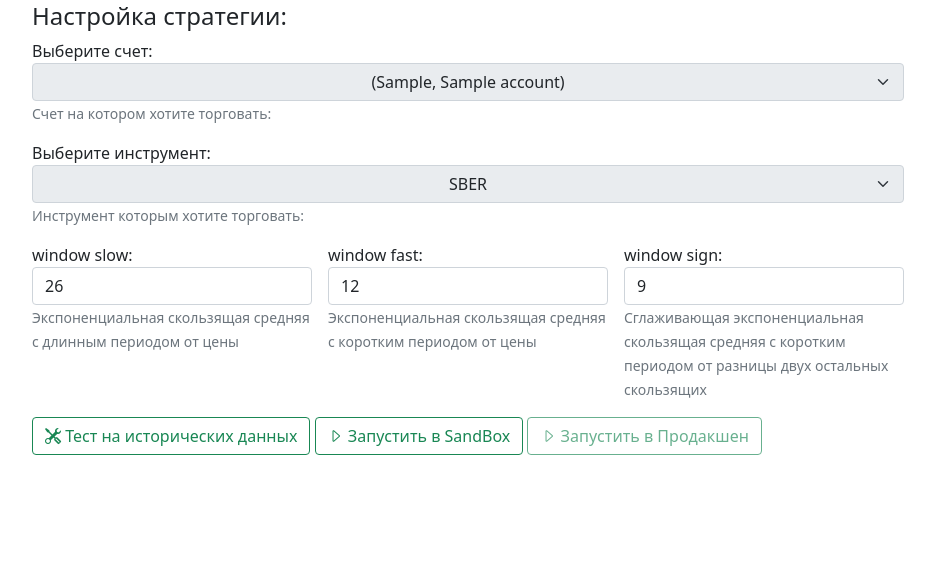
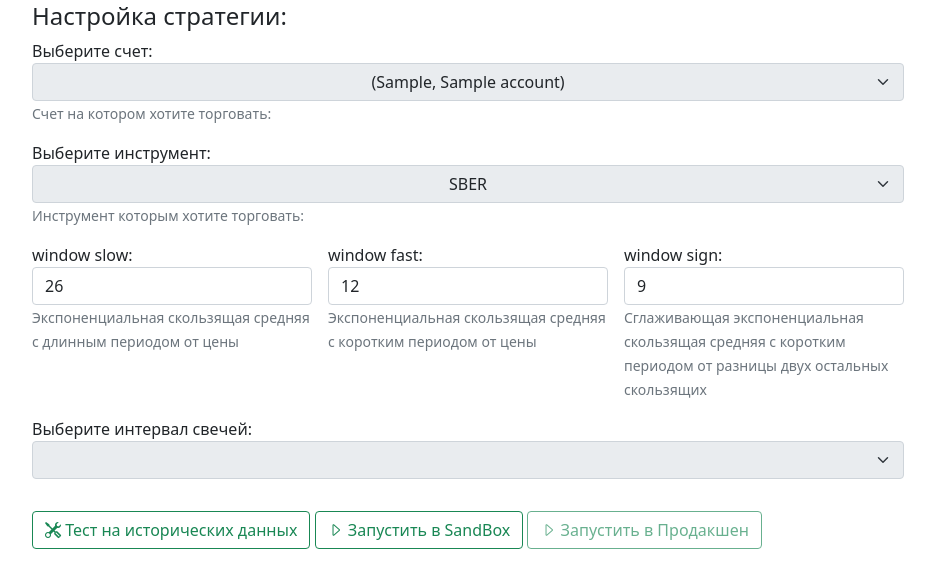
Before and after one commit to Yurgers/tinkoff_invest_robot, a Python web app: template templates/stratgy.html in a window 1280 px wide. Shown: the part 148-736 px from the top of the page, without its empty margins (172-1107 px from the left). Run offline with Jinja, Linux system fonts and the light colour scheme; the template is opened without the code that fills it: most values are stand-ins (such as "Sample title", 1, 10 or a date in 2020); some libraries are stand-ins or nearby versions.

Commit message:
Добавил возможность выбора интервалов свечей.

```diff
--- a/app.py
+++ b/app.py
@@ -89,7 +89,8 @@
 @app.route("/stratgy", methods=['GET'])
 def show_stratgy():
     sandbox_accounts = _sandbox_accounts.get()
-    return render_template("stratgy.html", sandbox_accounts=sandbox_accounts)
+    return render_template("stratgy.html", sandbox_accounts=sandbox_accounts,
+                                           timeframe=glossary.timeframe)
 
 
 @app.route("/stratgy/test", methods=['POST'])
@@ -98,6 +99,7 @@
     data['window_slow'] = int(data['window_slow'])
     data['window_fast'] = int(data['window_fast'])
     data['window_sign'] = int(data['window_sign'])
+    data['timeframe'] = int(data['timeframe'])
 
     result = macd_test(data)
 
--- a/src/algotrading/get_candles.py
+++ b/src/algotrading/get_candles.py
@@ -13,11 +13,11 @@
 from tinkoff.invest.utils import now
 
 
-def get_all_candles(client, figi, periud_day):
+def get_all_candles(client, figi, periud_day, timeframe):
     candles = client.get_all_candles(
         figi=figi,
         from_=now() - timedelta(days=periud_day),
-        interval=CandleInterval.CANDLE_INTERVAL_1_MIN,
+        interval=timeframe,
     )
 
     return candles
--- a/src/strategy/macd.py
+++ b/src/strategy/macd.py
@@ -29,7 +29,7 @@
 
     with api_client as client:
 
-        candles = get_all_candles(client, data['figi'], 7)
+        candles = get_all_candles(client, data['figi'], 7, data['timeframe'])
         df = create_df(candles)
 
         df['macd'] = macd(close=df['close'], window_slow=data['window_slow'], window_fast=data['window_fast'])
--- a/templates/stratgy.html
+++ b/templates/stratgy.html
@@ -9,7 +9,7 @@
 
 <form class="row g-3" id="form">
     <div class="col-12">
-        <label for="sandbox_id"> Выберите счет:</label>
+        <label for="account_id"> Выберите счет:</label>
         <select class="input-group-text form-select" id="account_id">
             <option disabled>== Счета песочницы ==</option>
             {% for id in sandbox_accounts %}
@@ -45,6 +45,20 @@
         <small id="signHelp" class="form-text text-muted">Сглаживающая экспоненциальная скользящая средняя с коротким периодом от разницы двух остальных скользящих</small>
     </div>
 
+    <div class="col-12">
+        <label for="timeframe">Выберите интервал свечей:</label>
+            <select class="input-group-text form-select" id="timeframe">
+                {% for key, val in timeframe.items() %}
+                    {% if key < 3 %}
+                        <option value="{{ key }}">{{ val }}</option>
+                    {% else %}
+                        <option value="{{ key }}" disabled>{{ val }}      -== Недоступно для запуска ==-</option>
+                    {% endif %}
+                {% endfor %}
+        </select>
+    </div>
+    <div class="col-12">
+    </div>
 
     <div class="col-12">
         <button type="button" class="btn btn-outline-success btn-block macd-test"><i class="bi-tools"></i>
```
Also changed, not shown: src/algotrading/glossary.py (+9 -0 lines).
